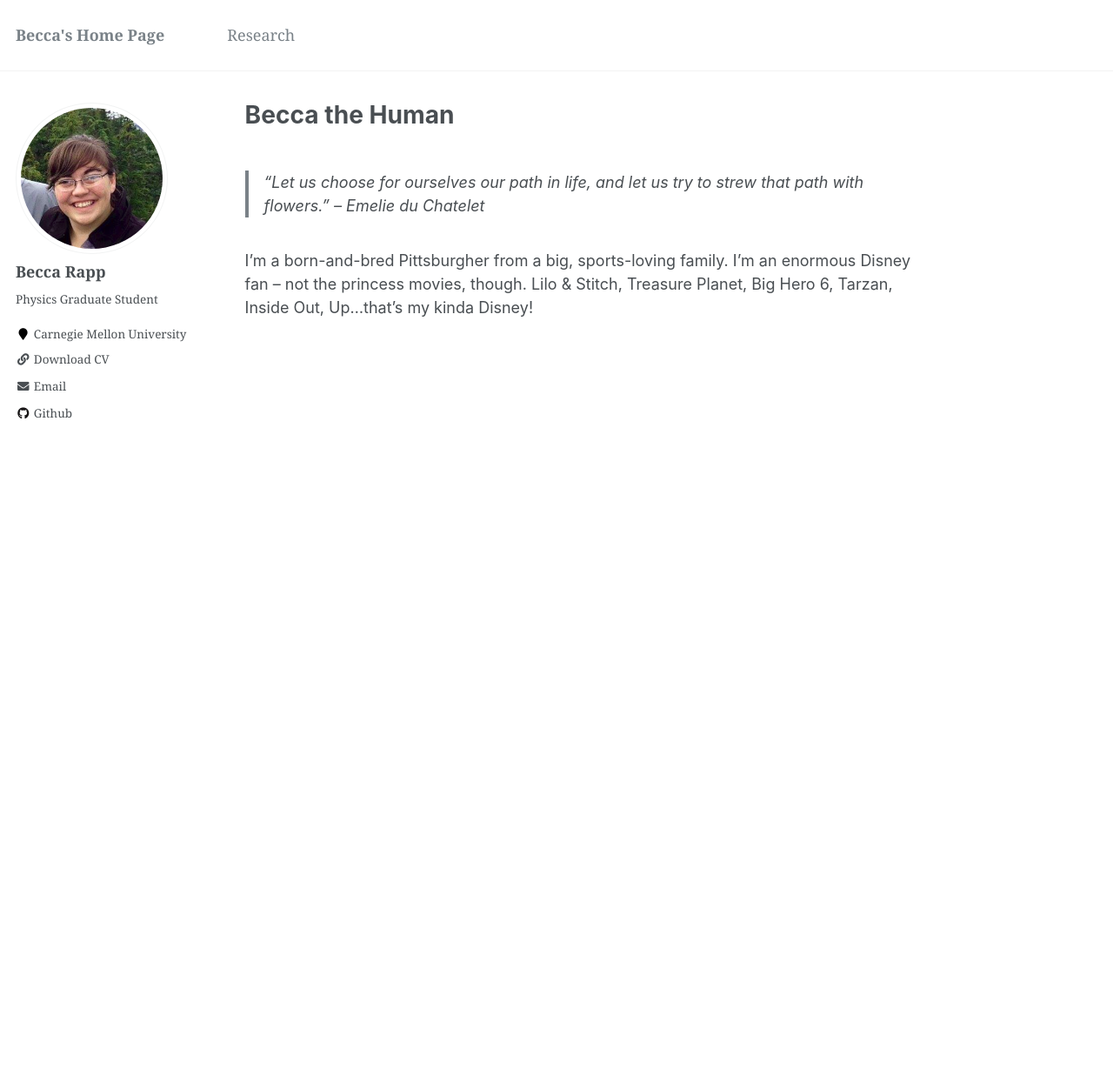
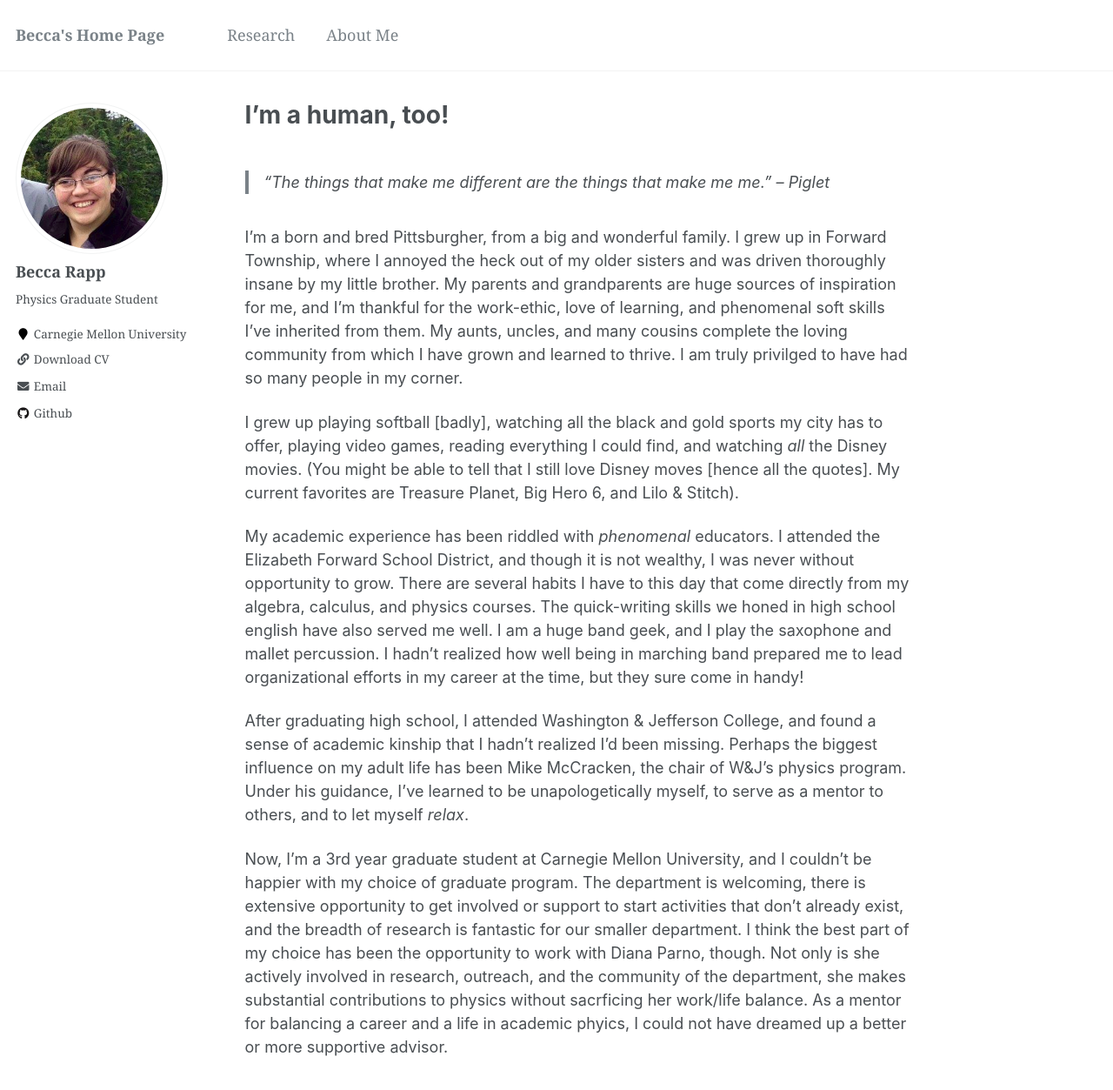
Before and after one commit to rapprl/rapprl.github.io, a Jekyll site: the page built from _pages/personal.md, in a window 1280 px wide and 1400 px high. Shown: the top 1253 px of the window at 87% size. Built offline with Jekyll 4.4.1, drawn with Linux system fonts in a browser that asks for light colours.

Commit message:
Adding personal note.

```diff
--- a/_data/navigation.yml
+++ b/_data/navigation.yml
@@ -9,5 +9,5 @@ main:
   # - title: "Teaching"
   #   url: /teaching/
 
-  # - title: "Personal"
-  #   url: /personal/
+  - title: "About Me"
+    url: /about_me/
--- a/_pages/personal.md
+++ b/_pages/personal.md
@@ -1,11 +1,53 @@
 ---
-title: "Becca the Human"
-permalink: /personal/
+title: "I'm a human, too!"
+permalink: /about_me/
 author_profile: true
 redirect_from:
   - /personal.html
 ---
 
-> "Let us choose for ourselves our path in life, and let us try to strew that path with flowers." -- Emelie du Chatelet
+> "The things that make me different are the things that make me _me_." -- Piglet
 
-I'm a born-and-bred Pittsburgher from a big, sports-loving family.  I'm an enormous Disney fan -- not the princess movies, though.  Lilo & Stitch, Treasure Planet, Big Hero 6, Tarzan, Inside Out, Up...that's my kinda Disney!
+I'm a born and bred Pittsburgher, from a big and wonderful family.  I
+grew up in Forward Township, where I annoyed the heck out of my older
+sisters and was driven thoroughly insane by my little brother.  My
+parents and grandparents are huge sources of inspiration for me, and
+I'm thankful for the work-ethic, love of learning, and phenomenal soft
+skills I've inherited from them.  My aunts, uncles, and many cousins
+complete the loving community from which I have grown and learned to
+thrive.  I am truly privilged to have had so many people in my corner.
+
+I grew up playing softball [badly], watching all the black and gold
+sports my city has to offer, playing video games, reading everything I
+could find, and watching _all_ the Disney movies.  (You might be able
+to tell that I still love Disney moves [hence all the quotes].  My
+current favorites are Treasure Planet, Big Hero 6, and Lilo & Stitch).
+
+My academic experience has been riddled with _phenomenal_ educators.
+I attended the Elizabeth Forward School District, and though it is not
+wealthy, I was never without opportunity to grow.  There are several
+habits I have to this day that come directly from my algebra,
+calculus, and physics courses.  The quick-writing skills we honed in
+high school english have also served me well.  I am a huge band geek,
+and I play the saxophone and mallet percussion.  I hadn't realized how
+well being in marching band prepared me to lead organizational efforts
+in my career at the time, but they sure come in handy!
+
+After graduating high school, I attended Washington & Jefferson
+College, and found a sense of academic kinship that I hadn't realized
+I'd been missing.  Perhaps the biggest influence on my adult life has
+been Mike McCracken, the chair of W&J's physics program.  Under his
+guidance, I've learned to be unapologetically myself, to serve as a
+mentor to others, and to let myself _relax_.
+
+Now, I'm a 3rd year graduate student at Carnegie Mellon University,
+and I couldn't be happier with my choice of graduate program.  The
+department is welcoming, there is extensive opportunity to get
+involved or support to start activities that don't already exist, and
+the breadth of research is fantastic for our smaller department.  I
+think the best part of my choice has been the opportunity to work with
+Diana Parno, though.  Not only is she actively involved in research,
+outreach, and the community of the department, she makes substantial
+contributions to physics without sacrficing her work/life balance.  As
+a mentor for balancing a career and a life in academic phyics, I could
+not have dreamed up a better or more supportive advisor.
```
